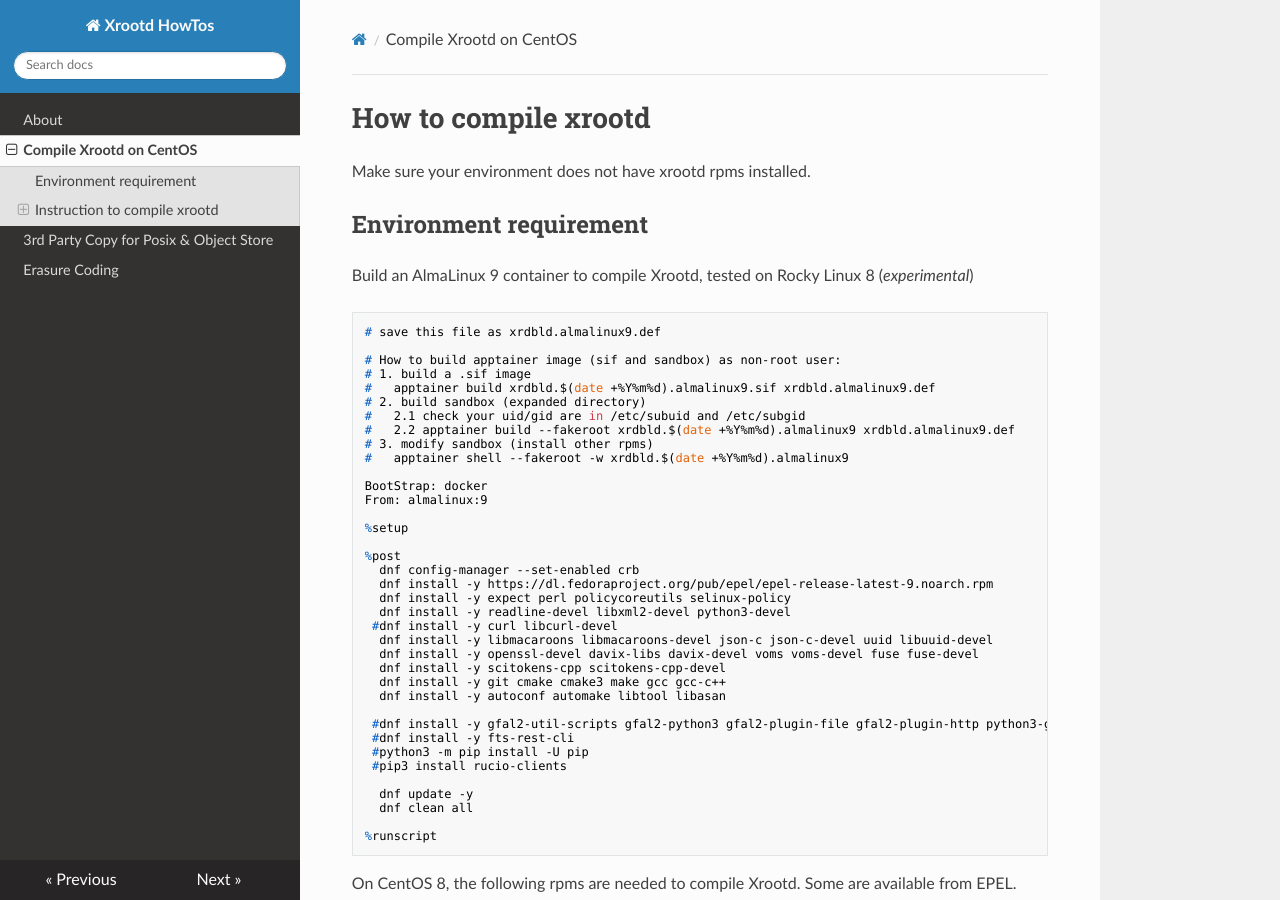
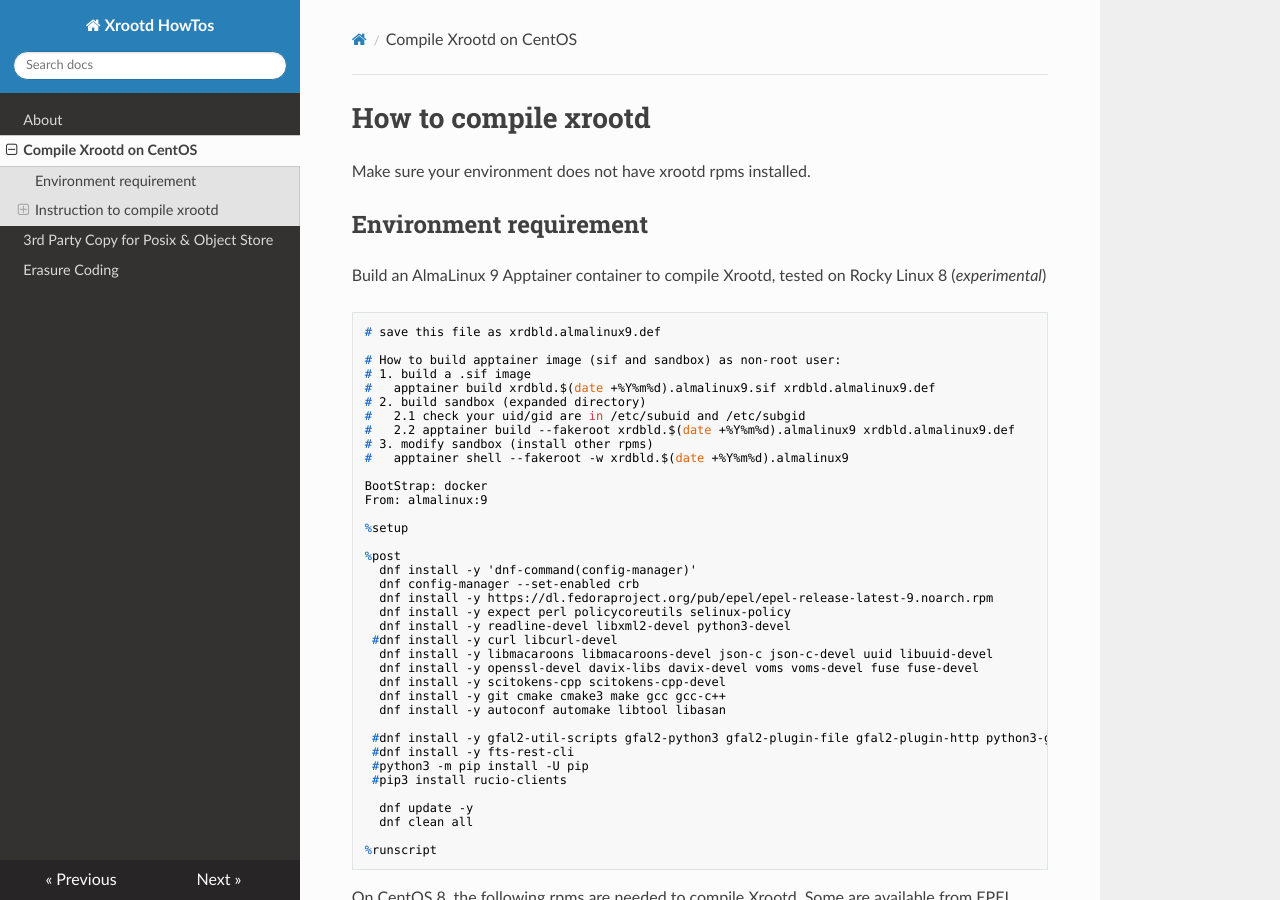
Before and after one commit to xrootd/howto, an MkDocs documentation site: the page built from docs/Compile.md, in a window 1280 px wide and 900 px high. Built offline with MkDocs 1.6.1, drawn with Linux system fonts in a browser that asks for light colours; nearby versions of some CDN libraries.

Commit message:
add a missing dnf config-manager plugin

````diff
--- a/docs/Compile.md
+++ b/docs/Compile.md
@@ -4,7 +4,7 @@ Make sure your environment does not have xrootd rpms installed.
 
 ## Environment requirement
 
-Build an AlmaLinux 9 container to compile Xrootd, tested on Rocky Linux 8 (*experimental*)
+Build an AlmaLinux 9 Apptainer container to compile Xrootd, tested on Rocky Linux 8 (*experimental*)
 
 ```
 # save this file as xrdbld.almalinux9.def
@@ -24,6 +24,7 @@ From: almalinux:9
 %setup
 
 %post
+  dnf install -y 'dnf-command(config-manager)'
   dnf config-manager --set-enabled crb
   dnf install -y https://dl.fedoraproject.org/pub/epel/epel-release-latest-9.noarch.rpm
   dnf install -y expect perl policycoreutils selinux-policy
````
